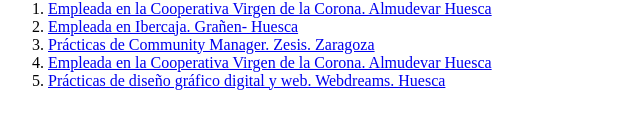
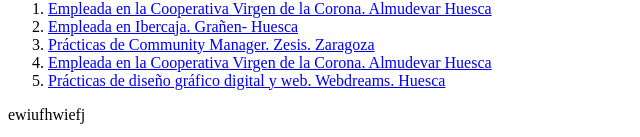
Before and after one commit to laurapueyo/curriculum, a plain HTML site: page index.html in a window 1280 px wide. Shown: the part 788-925 px from the top of the page, 0-640 px from the left. Before the commit the page ends 894 px from the top, so only its background shows below. Drawn offline with Linux system fonts and the light colour scheme.

Commit message:
confirmacion

```diff
--- a/index.html
+++ b/index.html
@@ -43,6 +43,7 @@
         <li><a href="https://www.wdreams.com/">Prácticas de diseño gráfico digital y web. Webdreams.
         Huesca</a></li>
     </ol>
+    <p>ewiufhwiefj</p>
 
 </body>
 </html>
```
